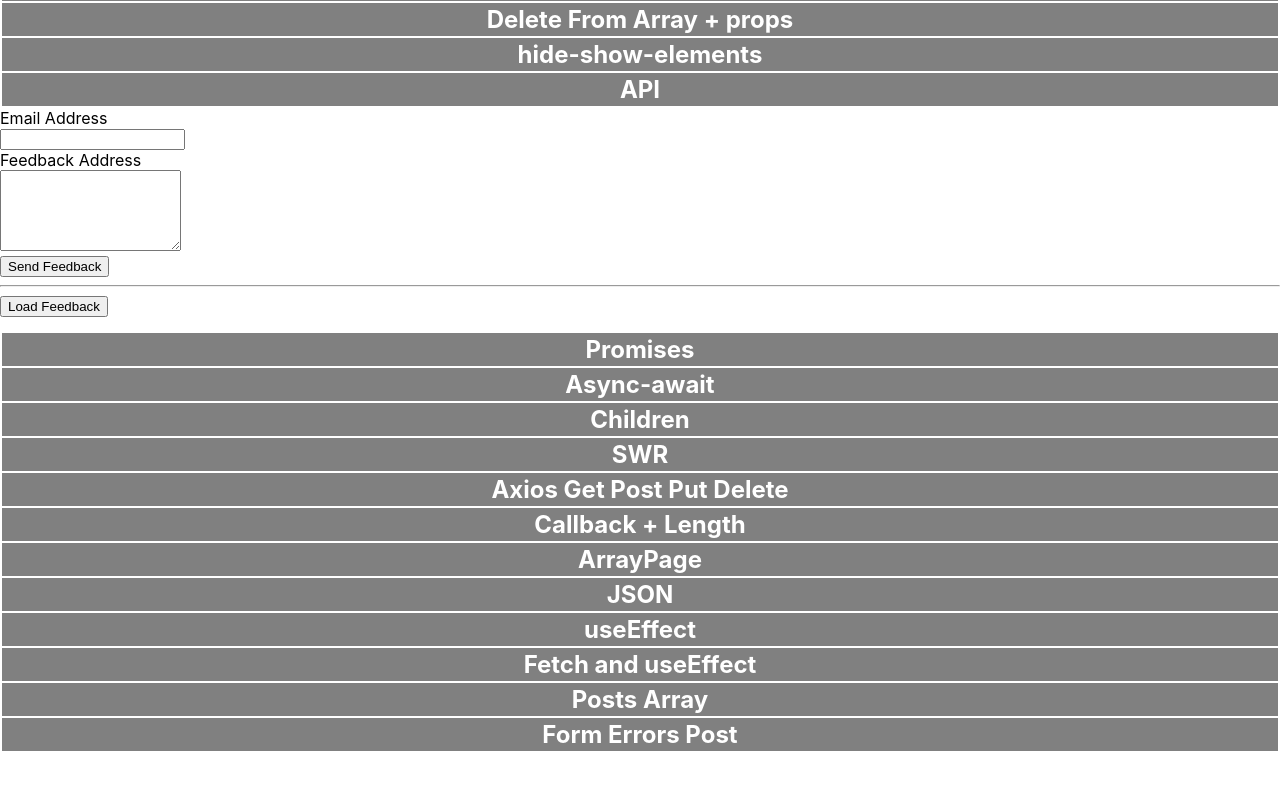
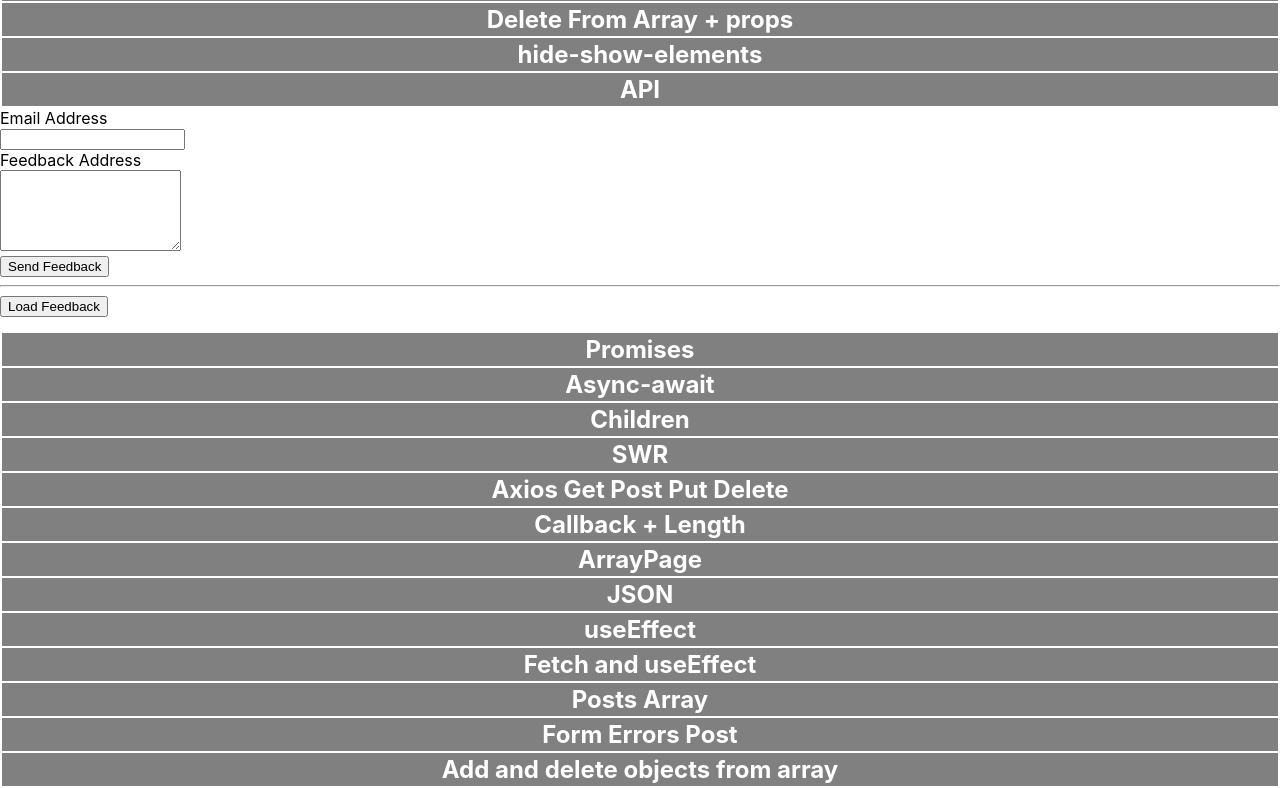
Before and after one commit to OleksiiPro1/next-js-all, a Next.js app: page / in a window 1280 px wide. Shown: the part 465-1253 px from the top of the page. Before the commit the page ends 1218 px from the top, so only its background shows below. Built offline with nearby package versions, Linux system fonts and the light colour scheme.

Commit message:
add on main page

```diff
--- a/pages/index.js
+++ b/pages/index.js
@@ -434,6 +434,21 @@ export default function Home() {
             Form Errors Post
           </h2>
         </Link>
+
+        <Link href="/delete_objects_from_array">
+          <h2
+            style={{
+              background: 'gray',
+              cursor: 'pointer',
+              textAlign: 'center',
+              color: 'white',
+              padding: 2,
+              margin: 2,
+            }}
+          >
+            Add and delete objects from array
+          </h2>
+        </Link>
       </div>
     </div>
   );
```
Also changed, not shown: pages/delete_objects_from_array/MenuComponents.js (renamed from pages/delete_objests_from_array/MenuComponents.js), pages/delete_objects_from_array/employees.json (renamed from pages/delete_objests_from_array/employees.json), pages/delete_objects_from_array/index.js (renamed from pages/delete_objests_from_array/index.js).
